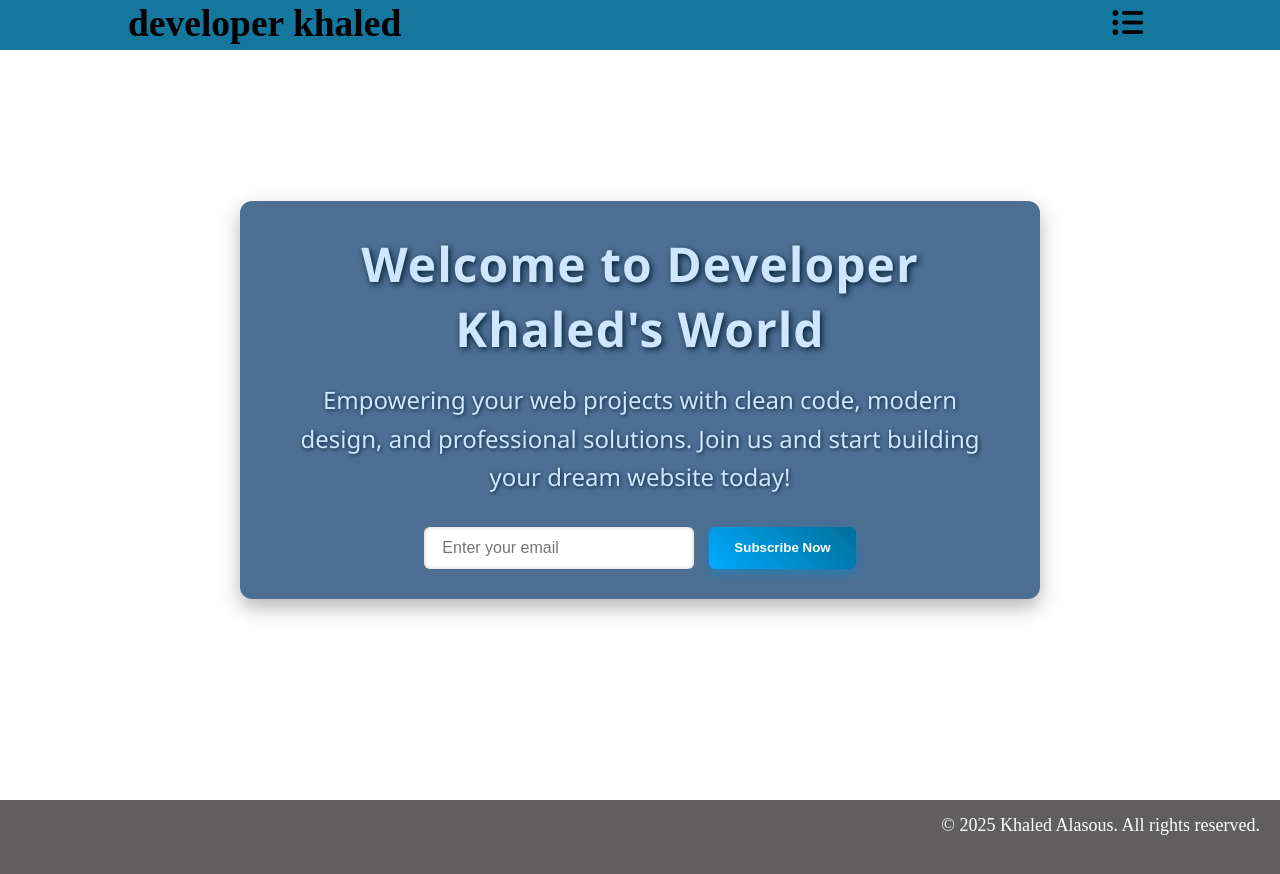
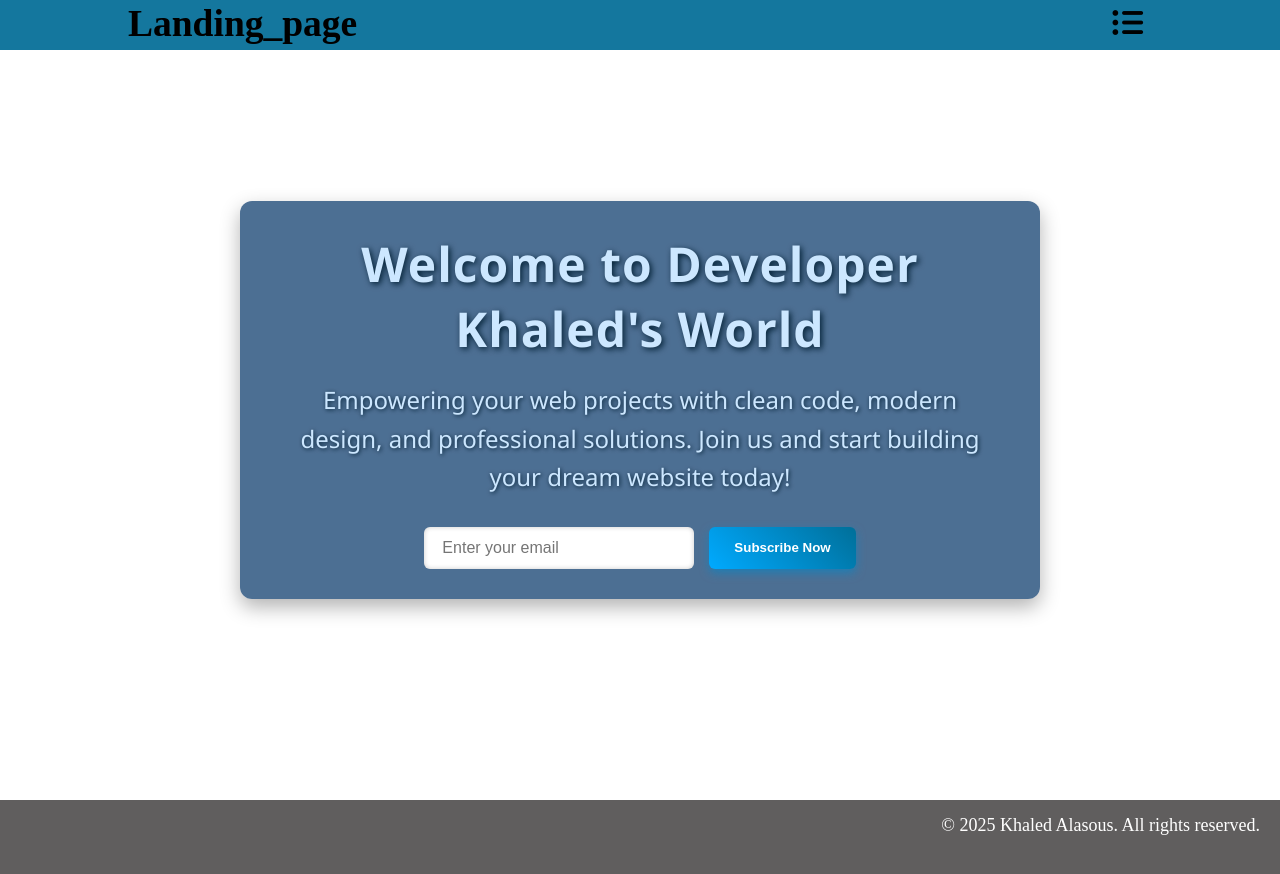
Before and after one commit to KhaledAlasous/Landing_page, a plain HTML site: page index.html in a window 1280 px wide. Drawn offline with Linux system fonts and the light colour scheme.

Commit message:
index.html

```diff
--- a/index.html
+++ b/index.html
@@ -14,7 +14,7 @@
     <div class="navbar">
     <div class="contener">
                 <div class="logo">
-                <h2>developer khaled</h2>
+                <h2>Landing_page</h2>
             </div>
             <div class="icon-list">
                 <i class="fa-solid fa-list-ul fa-sm"></i>
```
